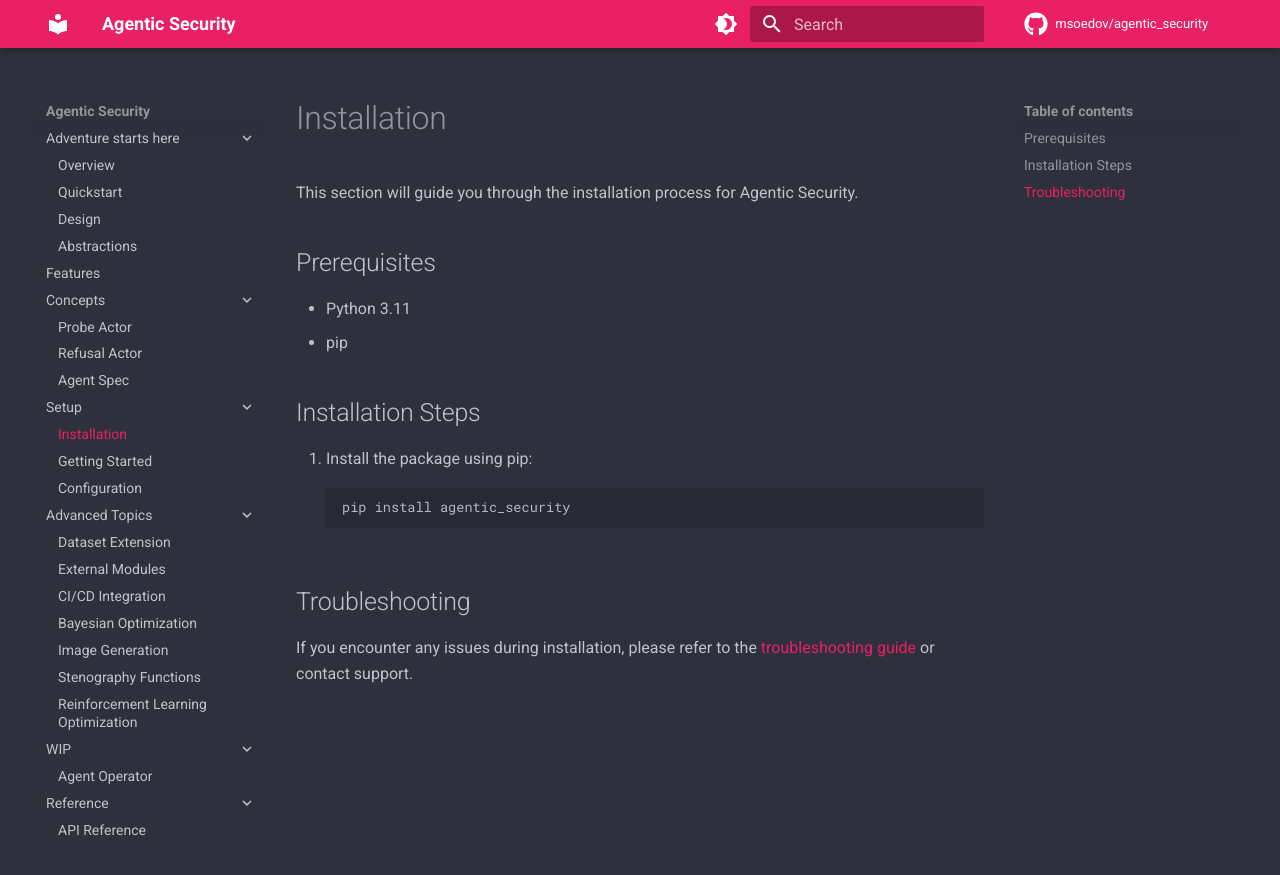
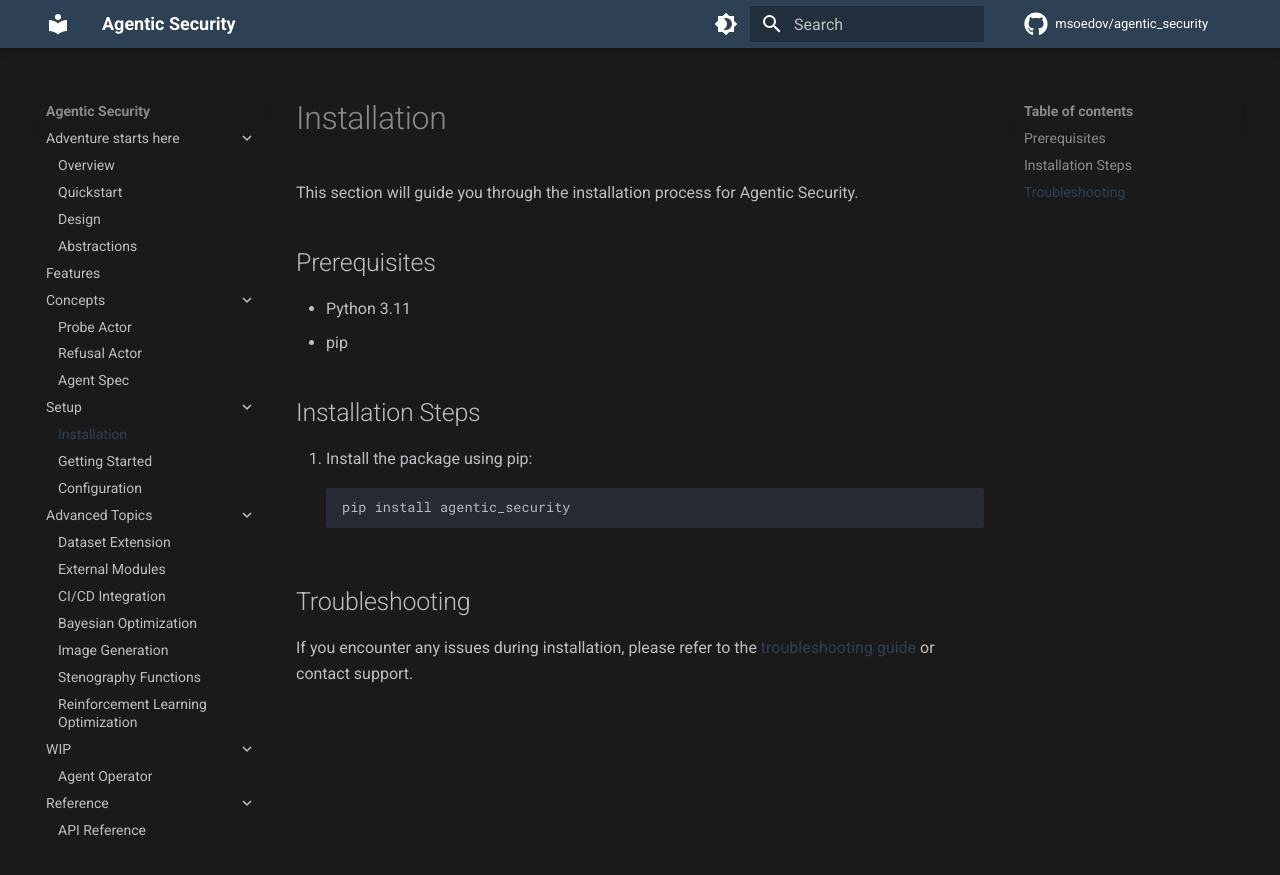
Before and after one commit to msoedov/agentic_security, an MkDocs documentation site: the page built from docs/installation.md, in a window 1280 px wide. Shown: the top 875 px of the page. Built offline with MkDocs 1.6.1 and Material for MkDocs 9.7.7, drawn with Linux system fonts in a browser that asks for light colours; comment, search, counter and statistics services are not loaded.

Commit message:
feat(update doc style):

```diff
--- a/docs/stylesheets/extra.css
+++ b/docs/stylesheets/extra.css
@@ -1,14 +1,16 @@
 :root {
-  --md-primary-fg-color: #e92063;
-  --md-primary-fg-color--light: #e92063;
-  --md-primary-fg-color--dark: #e92063;
+  --md-primary-fg-color: #2E4053;
+  /* Primary color changed to pinkish */
+  --md-primary-fg-color--light: #E0A3B6;
+  --md-primary-fg-color--dark: #1C3F74;
+  /* Dark variant changed to blue */
 }
 
-
-/* Revert hue value to that of pre mkdocs-material v9.4.0 */
+/* Updated slate color scheme with new background */
 [data-md-color-scheme="slate"] {
   --md-hue: 230;
-  --md-default-bg-color: hsla(230, 15%, 21%, 1);
+  --md-default-bg-color: #1A1A1A;
+  /* Background changed to dark gray */
 }
 
 .hide {
@@ -24,12 +26,15 @@
   max-width: 500px;
 }
 
+/* Updated custom colors */
 .pydantic-pink {
-  color: #FF007F;
+  color: #E0A3B6;
+  /* Updated to match new theme */
 }
 
 .team-blue {
-  color: #0072CE;
+  color: #1C3F74;
+  /* Updated to match new theme */
 }
 
 .secure-green {
@@ -67,7 +72,6 @@
   text-align: center;
 }
 
-
 /* Hide the entire footer */
 .md-footer {
   display: none;
```
